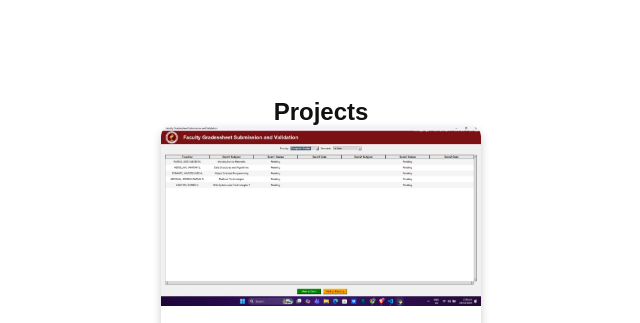
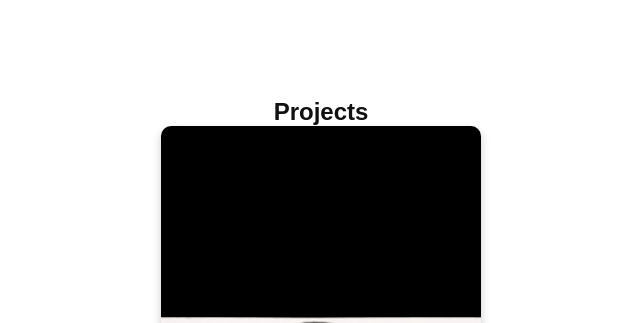
Before and after one commit to bartehenarojr3-beep/live-portfolio, a plain HTML site: page index.html in a window 1280 px wide. Shown: the part 1320-1643 px from the top of the page, without its empty margins (319-959 px from the left). Drawn offline with Linux system fonts and the light colour scheme; files whose address does not match are found by name.

Commit message:
Update index.html

```diff
--- a/index.html
+++ b/index.html
@@ -223,7 +223,7 @@
   <section id="projects">
     <h2>Projects</h2>
     <div class="project-card">
-      <img src="c:\Users\BMAX\Pictures\aaf1f96f-9be5-4989-ae1d-18a37b1748d6.jpg" alt="Project">
+      <img src="Screenshot_20250102_174846.jpg" alt="Project">
       <div>
         <h3>Student Grades System</h3>
         <p>A system for submitting and validating student grades.</p>
```
